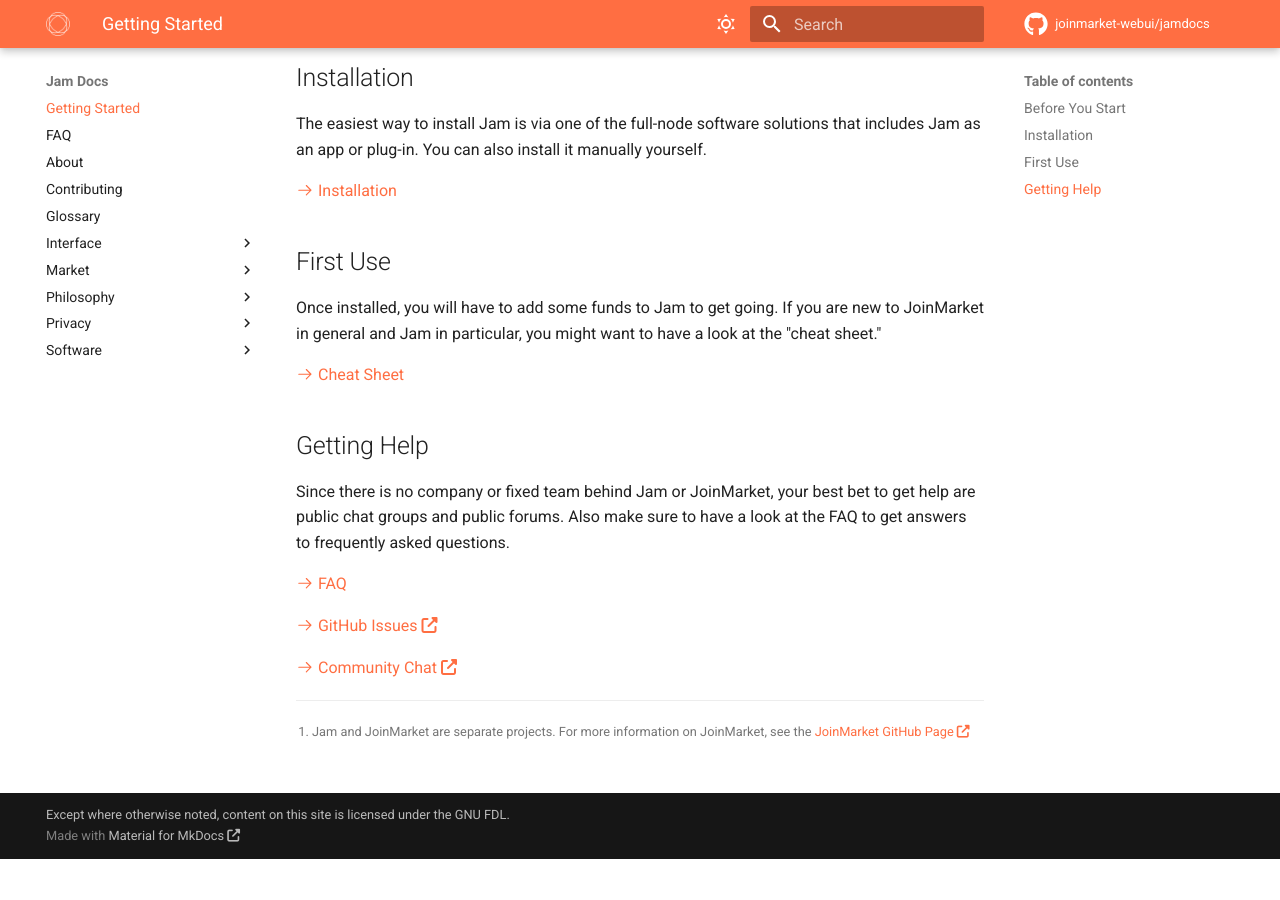
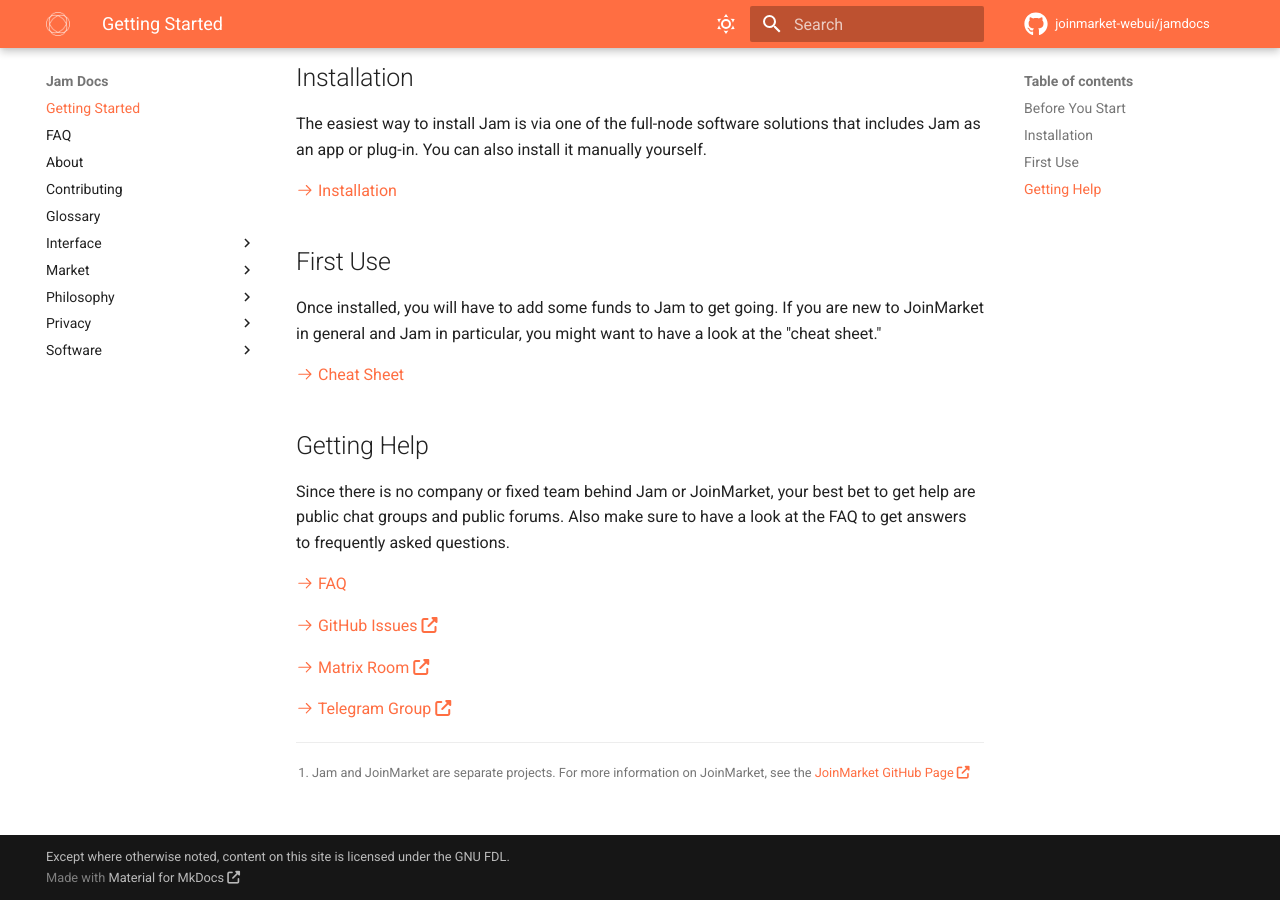
Before and after one commit to joinmarket-webui/jamdocs, an MkDocs documentation site: the page built from docs/index.md, in a window 1280 px wide and 900 px high, scrolled down 891 px. Built offline with MkDocs 1.6.1 and Material for MkDocs 9.7.7, drawn with Linux system fonts in a browser that asks for light colours; nearby versions of some CDN libraries; comment, search, counter and statistics services are not loaded; before the commit the page ends 1750 px from its top, so only the background shows below that.

Commit message:
docs(index): add matrix link

```diff
--- a/docs/index.md
+++ b/docs/index.md
@@ -68,9 +68,11 @@
 
 [:octicons-arrow-right-24: GitHub Issues][ghJam]
 
-[:octicons-arrow-right-24: Community Chat][tgJam]
+[:octicons-arrow-right-24: Matrix Room][mxJam]
 
+[:octicons-arrow-right-24: Telegram Group][tgJam]
 
 [faq]: FAQ
 [tgJam]: https://t.me/JoinMarketWebUI
+[mxJam]: https://matrix.to/#/%23jam:matrix.dergigi.com
 [ghJam]: https://github.com/joinmarket-webui/joinmarket-webui/issues
```
